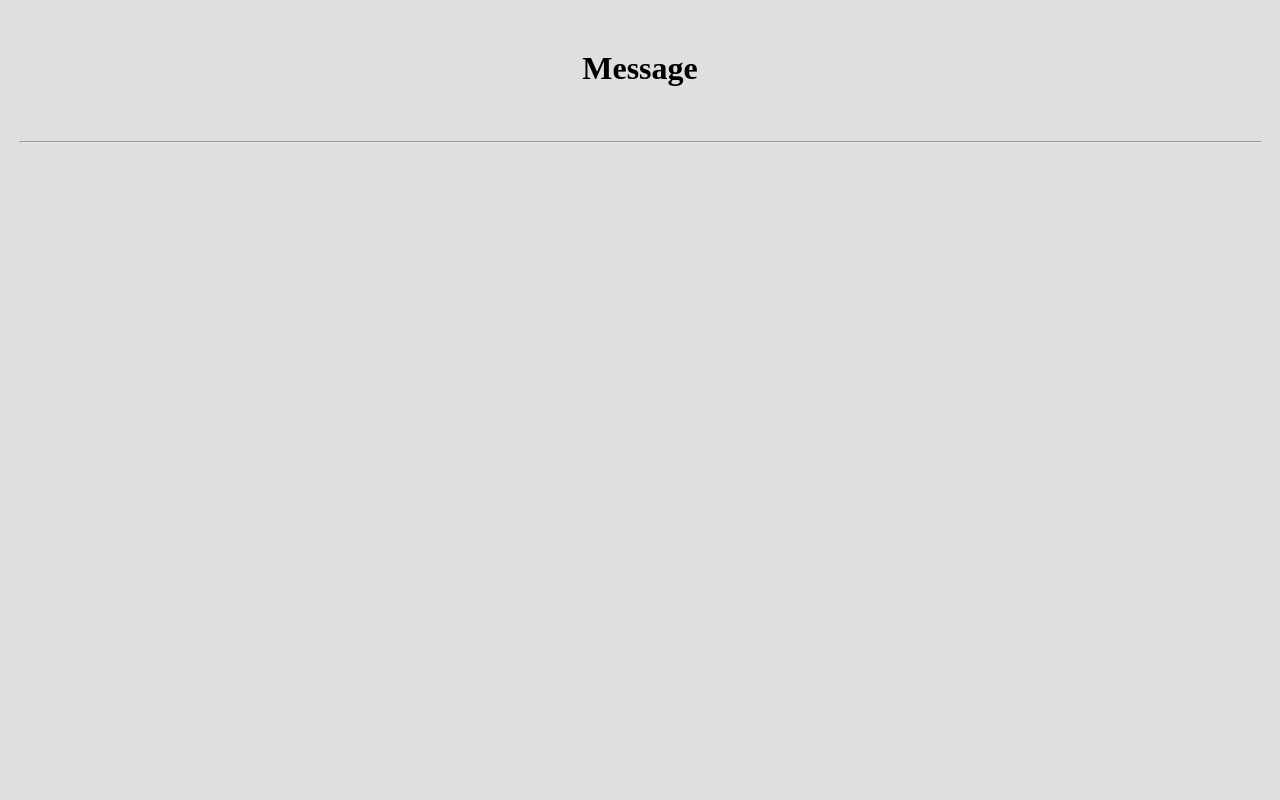
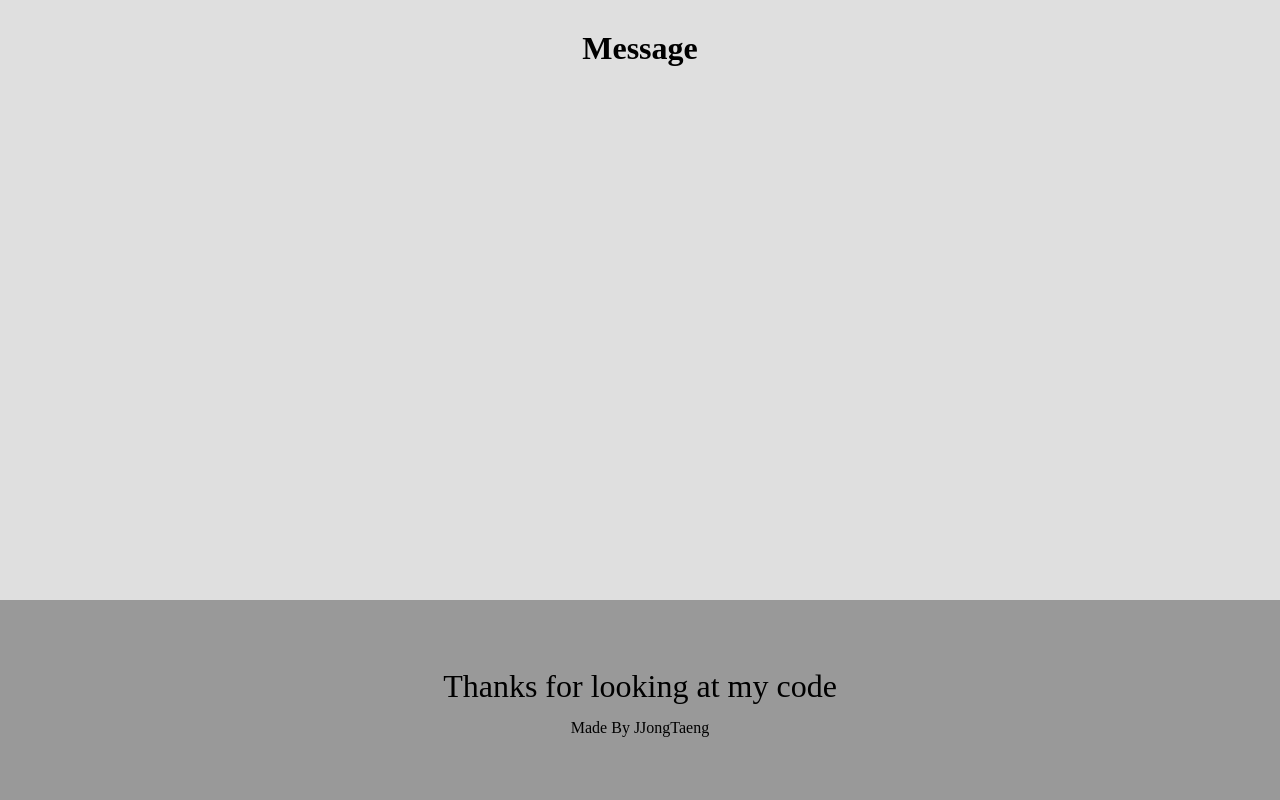
Before and after one commit to JJongTaeng/common-alert, a website: page website/index.html in a window 1280 px wide. Shown: the top 800 px of the page. Drawn offline with Linux system fonts and the light colour scheme; a web font is replaced by a local one.

Commit message:
website update

```diff
--- a/package.json
+++ b/package.json
@@ -42,6 +42,7 @@
     "webpack-dev-server": "^4.7.3"
   },
   "dependencies": {
+    "common-iform": "^1.0.6",
     "common-iutils": "^1.0.2"
   }
 }
--- a/website/index.css
+++ b/website/index.css
@@ -1,6 +1,5 @@
 .layout {
-    min-height: 100vh;
-    padding: 20px;
+    min-height: calc(100vh - 200px);
     display: flex;
     align-items: center;
     flex-direction: column;
@@ -45,6 +44,11 @@ footer {
     background: #999;
     display: flex;
     justify-content: center;
+    flex-direction: column;
     align-items: center;
     font-size: 2rem;
 }
+
+.made-by {
+    font-size: 1rem;
+}
--- a/website/index.html
+++ b/website/index.html
@@ -4,7 +4,7 @@
   <meta charset="UTF-8">
   <meta name="viewport" content="width=device-width, initial-scale=1.0">
   <meta http-equiv="X-UA-Compatible" content="ie=edge">
-  <title>Intesign</title>
+  <title>common-ialert</title>
 </head>
 <link rel="stylesheet" href="index.css">
 <body>
@@ -18,10 +18,10 @@
     <inte-button size="large" id="messageTypeInfo" name="message.type('info')"></inte-button>
     <inte-button size="large" id="messageTypeError" name="message.type('error')"></inte-button>
   </div>
-  <hr style="width: 100%">
 </div>
 <footer>
   <div>Thanks for looking at my code</div>
+  <div class="made-by">Made By JJongTaeng</div>
 </footer>
 </body>
 </html>
--- a/website/messageExample.ts
+++ b/website/messageExample.ts
@@ -1,6 +1,8 @@
-import { Alert } from "../src/index";
+import { Alert } from "../src";
+import { Button } from "common-iform";
 
 export default function makeMessageExample() {
+  new Button();
   const $setMessageButton = document.querySelector('#messageSetMessage');
   const $visibleTrueButton = document.querySelector('#messageVisibleTrue');
   const $visibleFalseButton = document.querySelector('#messageVisibleFalse');
```
Also changed, not shown: 1 other file.
